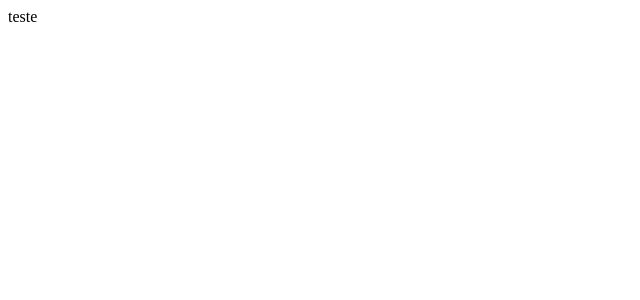
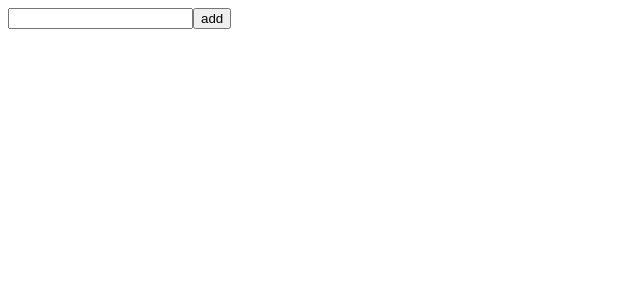
Before and after one commit to kokoosso/todolist, a React (Create React App) app: page / in a window 1280 px wide. Shown: the top 300 px of the page, without its empty margins (0-640 px from the left). Built offline with nearby package versions, Linux system fonts and the light colour scheme.

Commit message:
algumas alterações feitas

```diff
--- a/src/app.jsx
+++ b/src/app.jsx
@@ -1,8 +1,14 @@
 import React from 'react'
+// import Items from './components/items/items'
+import ListItems from './components/list/list'
+
 
 function app(props) {
     return (
-        <div>teste</div>
+        <ListItems />
+        // <div>
+        //     <Items>teste</Items>
+        // </div>
     );
 }
 export default app
--- /dev/null
+++ b/src/components/items/items.jsx
@@ -0,0 +1,21 @@
+import React from 'react'
+import { Checkbox, List } from 'antd';
+
+function Itens(props,id,checkItem){
+
+    // return <Checkbox>{props.children|| 'To-do'}</Checkbox>
+    return (
+        <>
+            <List.Item
+                onClick={() => {checkItem(id)}}
+                key={id}
+            >
+                {props.children}
+            </List.Item>
+        </>
+    )
+}
+
+
+
+export default Itens;
--- /dev/null
+++ b/src/components/list/list.jsx
@@ -0,0 +1,47 @@
+import React, { useState } from 'react'
+import { List } from 'antd';
+import Items from '../items/items';
+
+
+const ListItems = () => {
+    const [todo, setTodo] = useState([])
+    const [todoName, setTodoName] = useState([])
+
+    function addTodo(event) {
+
+        setTodo([
+            ...todo,
+            {
+              id: todo.length,
+              name: todoName
+            }
+        ])
+        console.log(todo)
+    }
+
+    return (
+        <>
+            <div>
+                <input
+                    type="text"
+                />
+                <button onClick={event => setTodo('teste')} >add</button>
+            </div>
+
+            <List>
+                {/* {todo.map((item, index) => (
+                    <Items
+                        id={index}
+                        key={index}
+                        oncheck={console.log('teste')}
+                    >{item}</Items>
+                ))} */}
+                {
+                    todo
+                }
+            </List>
+        </>
+    )
+}
+
+export default ListItems
```
